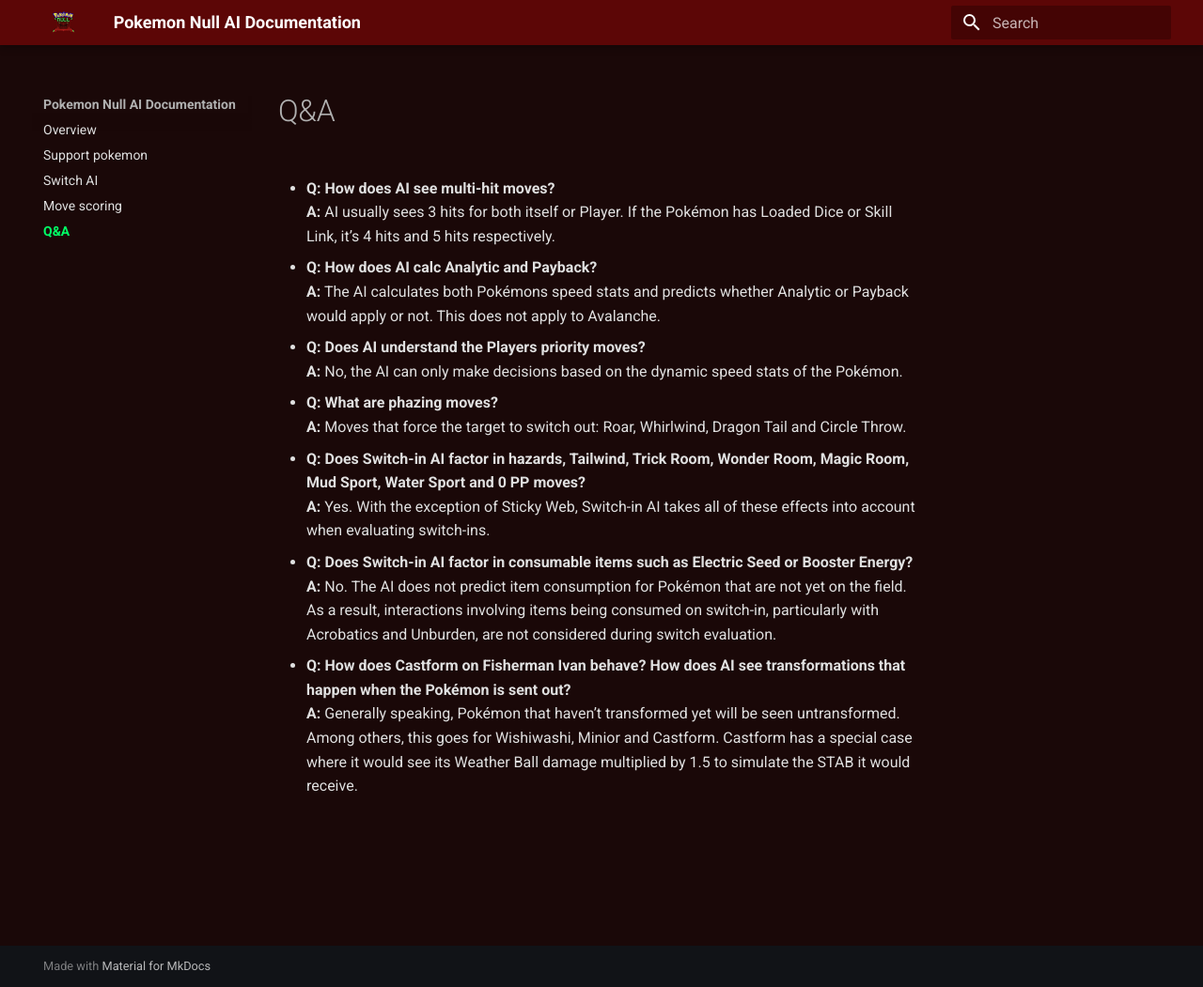
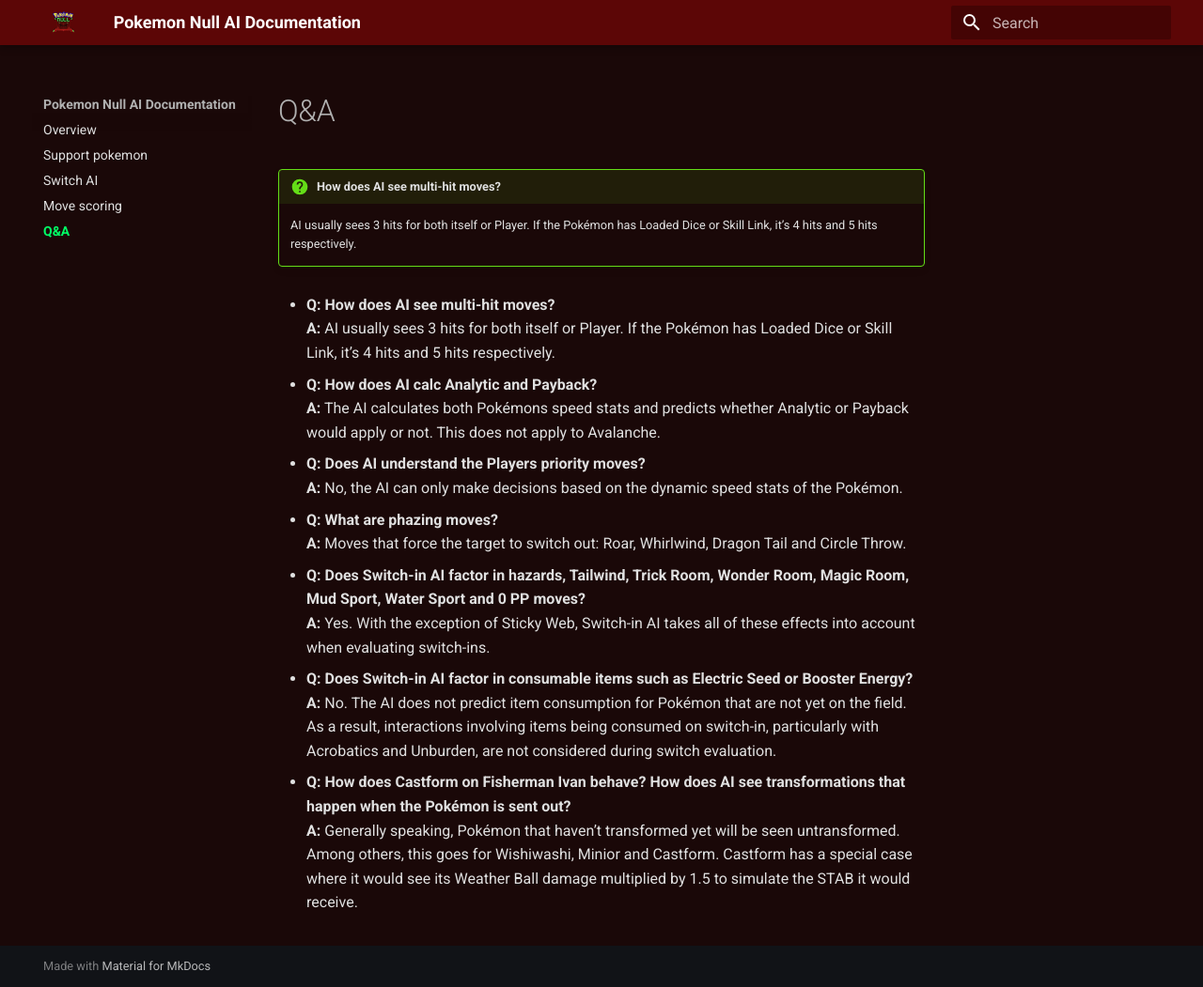
Before and after one commit to jellytronical/Null-AI-Documentation, an MkDocs documentation site: the page built from docs/q-a.md, in a window 1280 px wide and 1051 px high. Shown: the whole window at 94% size. Built offline with MkDocs 1.6.1 and Material for MkDocs 9.7.7, drawn with Linux system fonts in a browser that asks for light colours.

Commit message:
Formatting table and admonition test

```diff
--- a/docs/q-a.md
+++ b/docs/q-a.md
@@ -1,4 +1,9 @@
 # Q&A
+
+
+!!! question "How does AI see multi-hit moves?"
+
+    AI usually sees 3 hits for both itself or Player. If the Pokémon has Loaded Dice or Skill Link, it’s 4 hits and 5 hits respectively.
 
 * **Q: How does AI see multi-hit moves?**
   **A:** AI usually sees 3 hits for both itself or Player. If the Pokémon has Loaded Dice or Skill Link, it’s 4 hits and 5 hits respectively.
--- a/mkdocs.yml
+++ b/mkdocs.yml
@@ -15,3 +15,5 @@
   - Move scoring: move-scoring.md
   - Q&A: q-a.md
 site_url: https://jellytronical.github.io/Null-AI-Documentation/
+markdown_extensions:
+  - admonition
```
Also changed, not shown: docs/move-scoring.md (+10 -9 lines).
